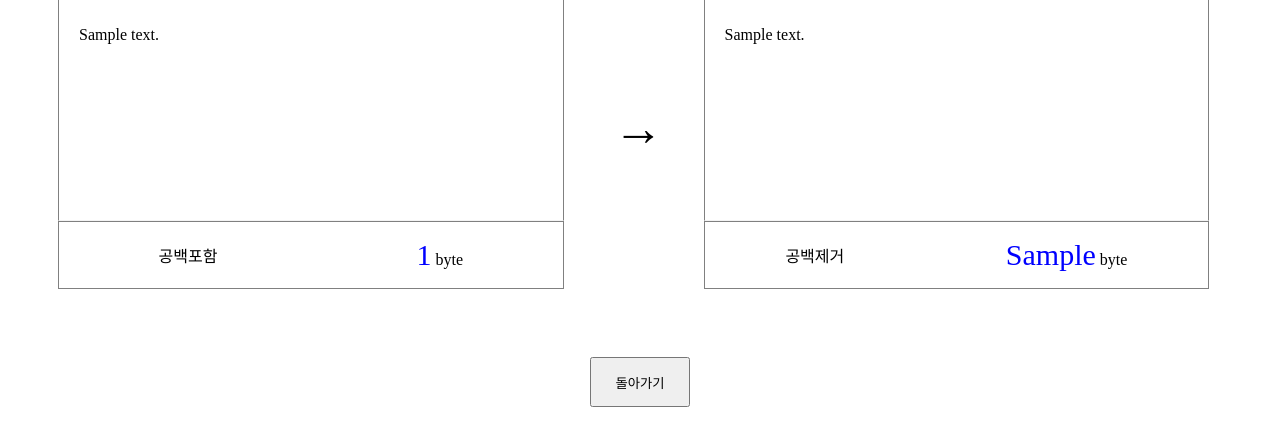
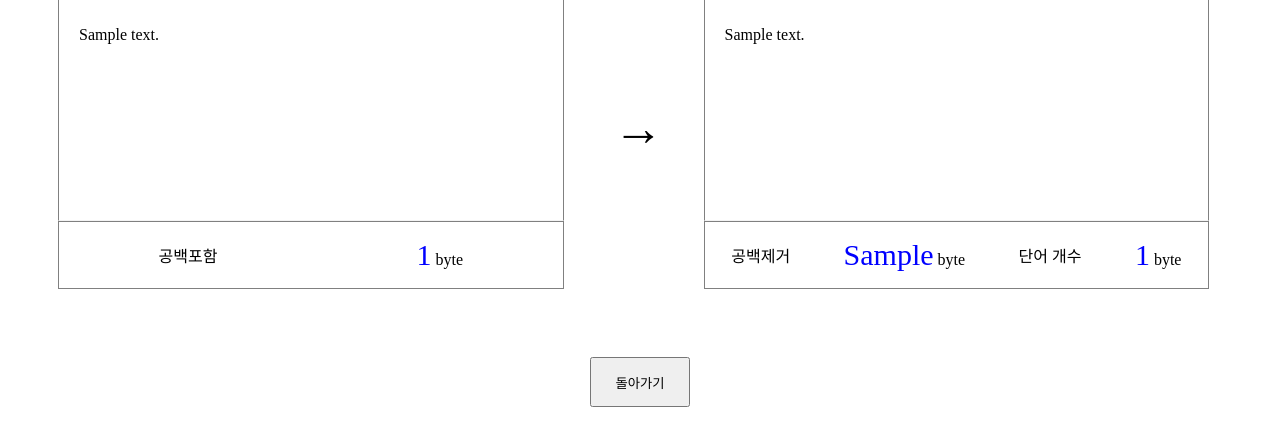
Before and after one commit to dooking/LikeLion, a Django app: template session7/project/app/templates/result.html in a window 1280 px wide. Shown: the part 156-602 px from the top of the page. Run offline with Django 3.2, Linux system fonts and the light colour scheme; the template is opened without the code that fills it: most values are stand-ins (such as "Sample title", 1, 10 or a date in 2020).

Commit message:
countword

```diff
--- a/session7/project/app/templates/result.html
+++ b/session7/project/app/templates/result.html
@@ -29,6 +29,8 @@
         <div class=content-title>
           <p>공백제거</p>
           <p><span id=blue>{{noblank_len}}</span> byte</p>
+          <p>단어 개수</p>
+          <p><span id=blue>{{word_count}}</span> byte</p>
         </div>
       </div>
     </div>
--- a/session7/project/app/views.py
+++ b/session7/project/app/views.py
@@ -12,11 +12,17 @@ def result(request):
     total_len = len(text)
     noblank_text = text.replace(" ","")
     noblank_len = len(noblank_text)
+    cnt = 1
+    for word in text:
+        if(word == ' '):
+            cnt += 1
+
     return render(request, 'result.html', {
         'total_len': total_len,
         'text': text,
         'noblank_text': noblank_text,
         'noblank_len': noblank_len,
+        'word_count' : cnt,
 })
 
 def back(request):
```
Also changed, not shown: countword/count.JPG (added), countword/result.JPG (added).
